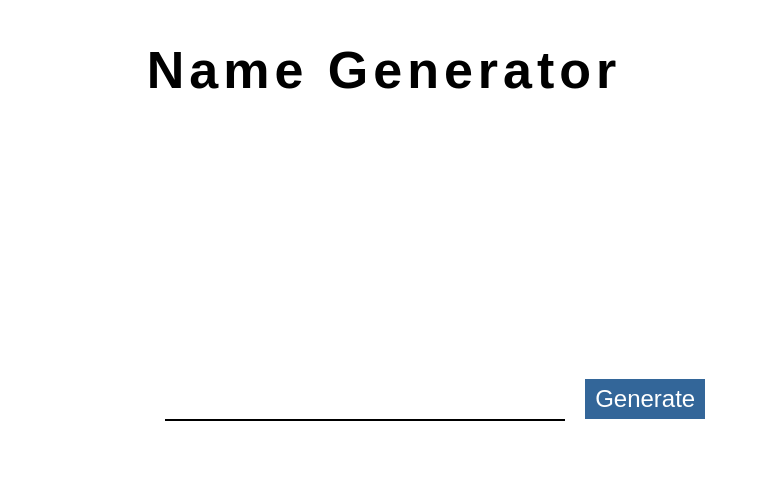
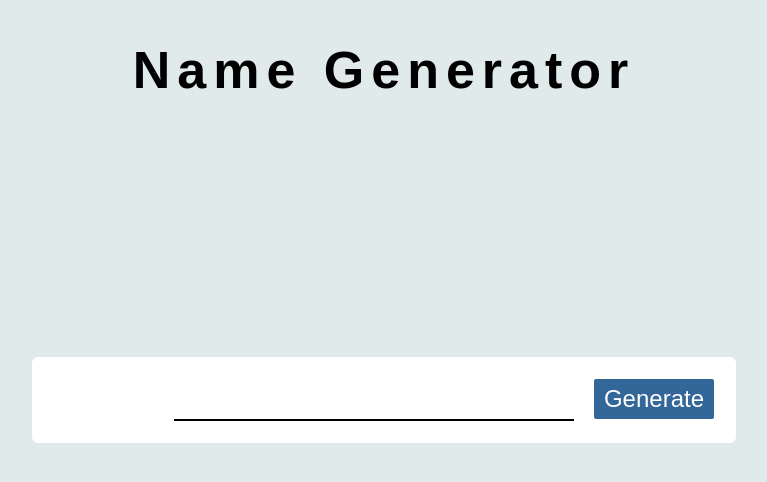
Before and after one commit to m-trinh/name_generator, a plain HTML site: page index.html in a window 1280 px wide. Shown: the whole page, without its empty margins (256-1023 px from the left). Drawn offline with Linux system fonts and the light colour scheme.

Commit message:
Update style.css

```diff
--- a/style.css
+++ b/style.css
@@ -2,21 +2,26 @@
 	margin:0;
 	padding:0;
 	font-family: Ariel, sans-serif;
+	background-color:#e1eaea;
 }
 
 h1 {
 	text-align:center;
-	letter-spacing:5px;
+	letter-spacing:7px;
 	font-size:52px;
 	margin:40px 0;
 }
 
 div {
 	width:540px;
+	padding:20px 20px 20px 140px;
 	position: absolute;
     top:50%;
-	left:54%;
+	left:50%;
 	transform: translate(-50%, -50%);
+	background-color:white;
+	border:2px solid white;
+	border-radius:6px;
 }
 
 p {
@@ -27,6 +32,7 @@ p {
 	height:40px;
 	border-bottom:2px solid black;
 	float:left;
+	background-color:white;
 }
 
 button {
@@ -38,4 +44,14 @@ button {
 	float:right;
 	background-color:#336699;
 	border:none;
+	border-radius:2px;
+	transition:background-color 1s;
 }
+
+button:hover {
+	background-color:#264d73;
+}
+
+button:focus {
+	outline:none;
+}
```
